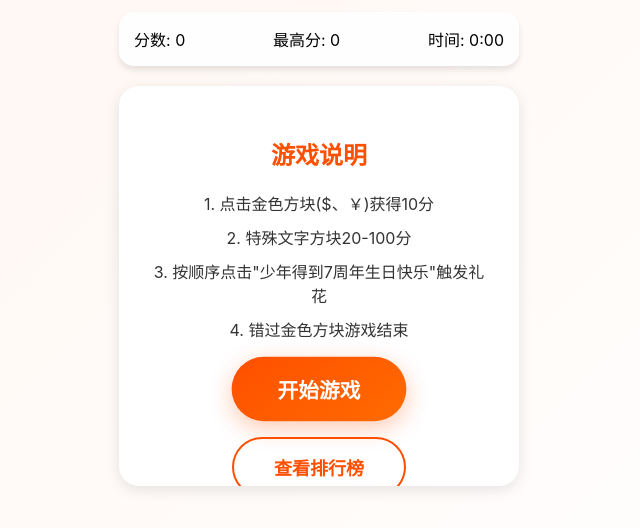
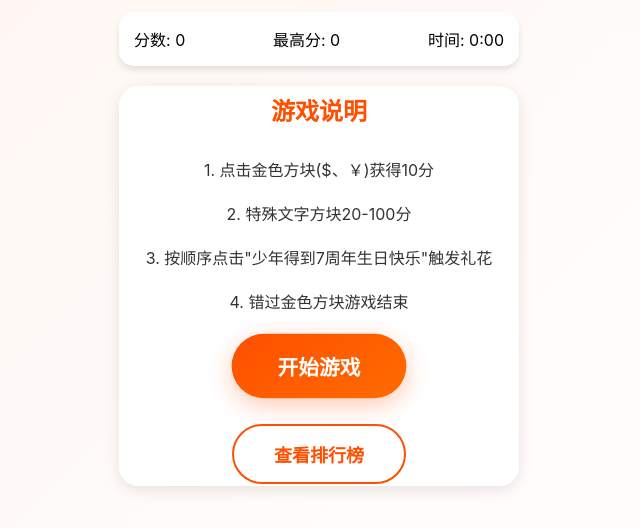
Before and after one commit to NicoleRainbowing/igetcool-seven-birthday, a plain HTML site: page index.html in a window 1280 px wide. Shown: the part 228-756 px from the top of the page, without its empty margins (321-961 px from the left). Drawn offline with Linux system fonts and the light colour scheme.

Commit message:
修复游戏界面问题： 1. 修复按钮样式和点击效果 2. 优化按钮结构和事件监听 3. 添加调试日志 4. 改进游戏界面布局

```diff
--- a/style.css
+++ b/style.css
@@ -91,10 +91,63 @@ body {
     text-shadow: 0 2px 4px rgba(0, 0, 0, 0.2);
 }
 
+/* 修改按钮样式 */
+.start-btn, .leaderboard-btn {
+    display: inline-block;
+    padding: 15px 40px;
+    margin: 15px 10px;
+    border-radius: 30px;
+    font-size: 18px;
+    font-weight: bold;
+    cursor: pointer;
+    transition: all 0.3s ease;
+    text-decoration: none;
+    -webkit-tap-highlight-color: transparent; /* 移动端点击高亮 */
+}
+
+.start-btn {
+    background: linear-gradient(145deg, var(--hermes-orange), var(--hermes-orange-light));
+    color: white;
+    box-shadow: 0 6px 20px rgba(255, 79, 0, 0.3);
+    border: none;
+    position: relative;
+    z-index: 1;
+}
+
+.leaderboard-btn {
+    background: white;
+    color: var(--hermes-orange);
+    border: 2px solid var(--hermes-orange);
+    position: relative;
+    z-index: 1;
+}
+
+/* 添加按钮悬停和点击效果 */
+.start-btn:hover, .leaderboard-btn:hover {
+    transform: translateY(-2px);
+    box-shadow: 0 8px 25px rgba(255, 79, 0, 0.4);
+}
+
+.start-btn:active, .leaderboard-btn:active {
+    transform: translateY(1px);
+    box-shadow: 0 4px 15px rgba(255, 79, 0, 0.3);
+}
+
 /* 开始界面样式 */
 .start-screen {
-    padding: 30px;
-    text-align: center;
+    position: absolute;
+    top: 0;
+    left: 0;
+    width: 100%;
+    height: 100%;
+    display: flex;
+    flex-direction: column;
+    justify-content: center;
+    align-items: center;
+    background: white;
+    padding: 20px;
+    box-sizing: border-box;
+    z-index: 2;
 }
 
 .start-screen h2 {
@@ -106,30 +159,6 @@ body {
 .start-screen p {
     margin: 10px 0;
     color: #333;
-}
-
-/* 按钮样式 */
-.start-btn, .leaderboard-btn {
-    display: inline-block;
-    padding: 15px 40px;
-    margin: 10px;
-    border-radius: 30px;
-    font-size: 18px;
-    font-weight: bold;
-    cursor: pointer;
-    transition: all 0.3s ease;
-}
-
-.start-btn {
-    background: linear-gradient(145deg, var(--hermes-orange), var(--hermes-orange-light));
-    color: white;
-    box-shadow: 0 6px 20px rgba(255, 79, 0, 0.3);
-}
-
-.leaderboard-btn {
-    background: white;
-    color: var(--hermes-orange);
-    border: 2px solid var(--hermes-orange);
 }
 
 /* 排行榜样式 */
```
